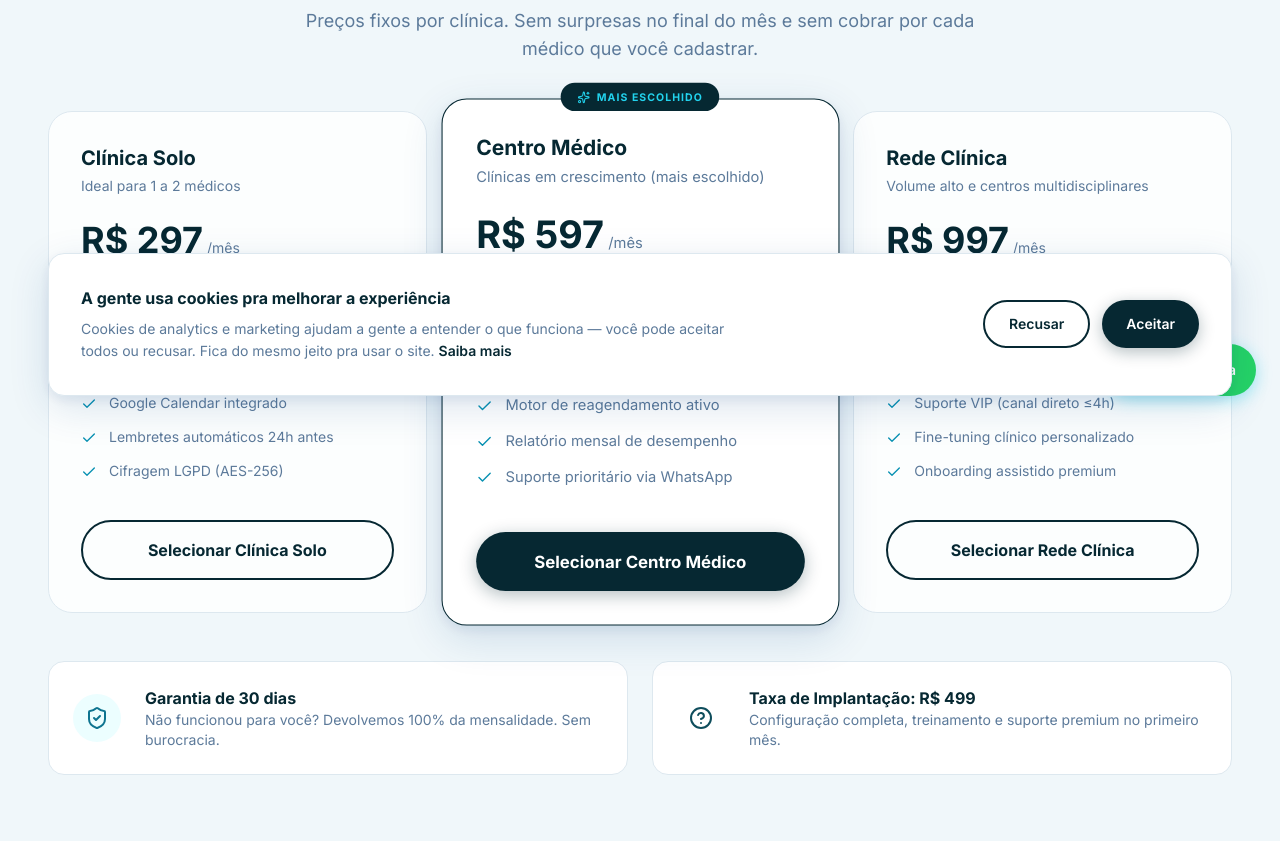
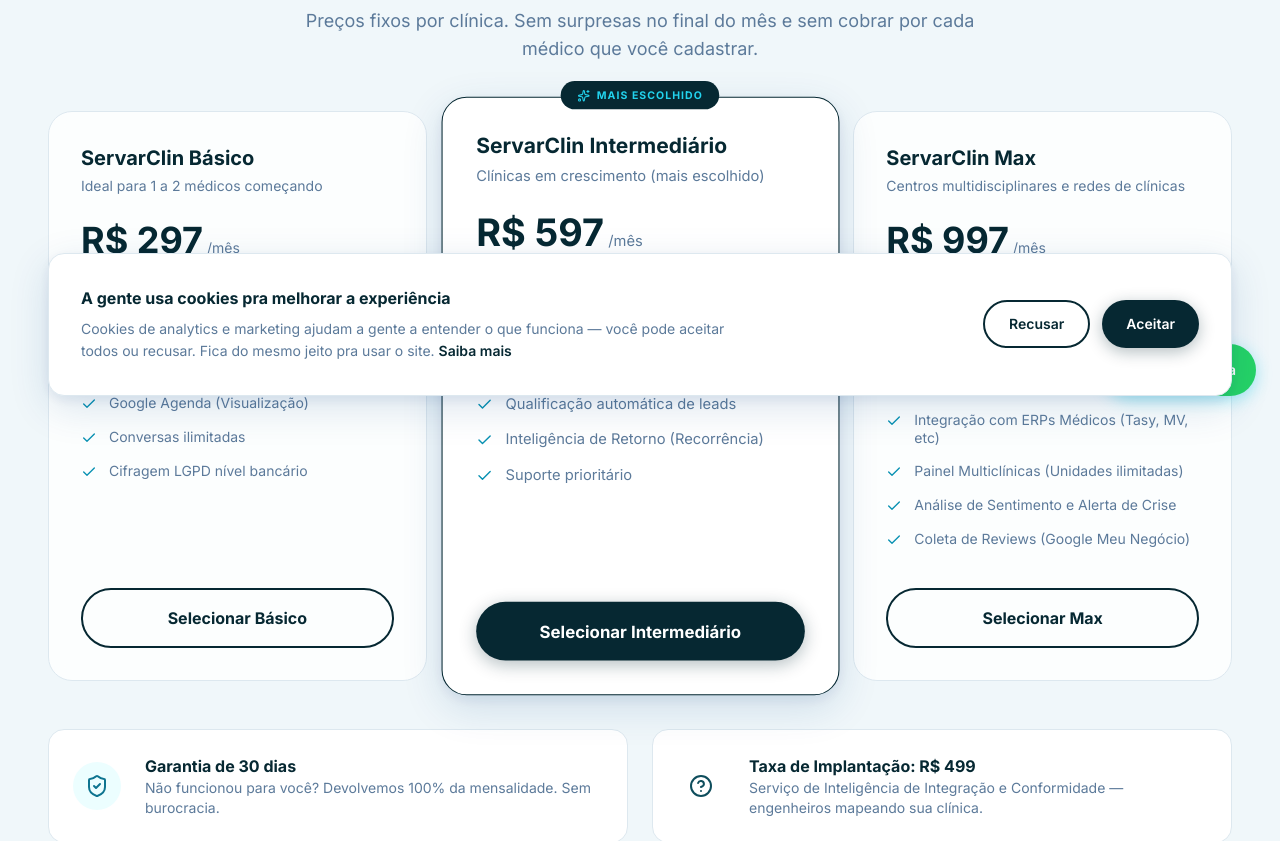
Before and after one commit to Dev-3rick/servarx-site, a Next.js app: page /compras in a window 1280 px wide. Shown: the part 380-1221 px from the top of the page. Built offline with nearby package versions, Linux system fonts and the light colour scheme.

Commit message:
feat: redefine pricing tiers (Basico, Intermediario, Max) with new specific features

```diff
--- a/src/app/(marketing)/compras/page.tsx
+++ b/src/app/(marketing)/compras/page.tsx
@@ -13,7 +13,7 @@
   Rocket,
 } from 'lucide-react';
 import { Reveal } from '@/components/motion/Reveal';
-import { SITE } from '@/lib/site';
+import { SITE, PRICING } from '@/lib/site';
 
 export const metadata: Metadata = {
   title: 'Planos e Preços — ServarClin',
@@ -23,73 +23,22 @@
 
 /* ─── Data ───────────────────────────────────────────────────────── */
 
-const PRICING_DATA = {
-  setup: 499,
-  tiers: [
-    {
-      slug: 'solo',
-      nome: 'Clínica Solo',
-      preco: 297,
-      publico: 'Ideal para 1 a 2 médicos',
-      features: [
-        'Atendimento 24h via WhatsApp',
-        'Até 200 agendamentos IA/mês',
-        '1 Número de WhatsApp dedicado',
-        'Google Calendar integrado',
-        'Lembretes automáticos 24h antes',
-        'Cifragem LGPD (AES-256)',
-      ],
-      destaque: false,
-    },
-    {
-      slug: 'centro-medico',
-      nome: 'Centro Médico',
-      preco: 597,
-      publico: 'Clínicas em crescimento (mais escolhido)',
-      features: [
-        'Tudo do Clínica Solo',
-        'Até 2.000 mensagens IA/mês',
-        'Gestão de até 10 profissionais',
-        'Motor de reagendamento ativo',
-        'Relatório mensal de desempenho',
-        'Suporte prioritário via WhatsApp',
-      ],
-      destaque: true,
-    },
-    {
-      slug: 'rede-clinica',
-      nome: 'Rede Clínica',
-      preco: 997,
-      publico: 'Volume alto e centros multidisciplinares',
-      features: [
-        'Tudo do Centro Médico',
-        'Até 10.000 mensagens IA/mês',
-        'Profissionais ilimitados',
-        'Suporte VIP (canal direto ≤4h)',
-        'Fine-tuning clínico personalizado',
-        'Onboarding assistido premium',
-      ],
-      destaque: false,
-    },
-  ],
-};
-
 const FAQ = [
+  {
+    q: 'Qual a diferença entre a integração do Google Agenda nos planos Básico e Intermediário?',
+    a: 'No plano Básico, a IA consegue ler sua agenda para informar horários disponíveis, mas o agendamento final deve ser feito manualmente por sua equipe. No Intermediário, a IA escreve diretamente na agenda, realizando o agendamento completo de ponta a ponta sem intervenção humana.',
+  },
+  {
+    q: 'Como funciona a interpretação de áudio no plano Intermediário?',
+    a: 'Muitos pacientes preferem mandar áudio no WhatsApp. No plano Intermediário, nossa IA transcreve e entende a intenção do áudio do paciente (ex: "quero marcar uma consulta para terça"), respondendo adequadamente e processando a solicitação.',
+  },
+  {
+    q: 'O que é a "Inteligência de Retorno"?',
+    a: 'É um sistema de fidelização automática. Se um paciente faz uma limpeza dental que precisa ser repetida a cada 6 meses, a IA monitora esse prazo e entra em contato automaticamente com o paciente 15 dias antes do prazo vencer para oferecer o agendamento do retorno.',
+  },
   {
     q: 'Preciso trocar meu número de WhatsApp?',
     a: 'Não. Você pode usar o número que sua clínica já tem hoje. A conexão é feita em 5 minutos via QR Code, exatamente como no WhatsApp Web.',
-  },
-  {
-    q: 'A IA pode dar diagnóstico médico errado?',
-    a: 'Nunca. O ServarClin tem um "Auditor de IA" que bloqueia qualquer tentativa de diagnóstico. Ela só responde dúvidas administrativas e agenda consultas seguindo as regras que você definir.',
-  },
-  {
-    q: 'Funciona com convênios?',
-    a: 'Sim. Você configura quais médicos atendem quais convênios e a IA filtra os horários corretamente durante a conversa com o paciente.',
-  },
-  {
-    q: 'Como funciona a integração com o Google Calendar?',
-    a: 'Cada profissional da sua clínica conecta seu Google Calendar. A IA lê a disponibilidade real em tempo real e, ao marcar a consulta, o horário aparece automaticamente no calendário do médico.',
   },
   {
     q: 'Os dados dos pacientes estão seguros?',
@@ -156,7 +105,7 @@
       {/* ── PRICING CARDS ────────────────────────────────────────── */}
       <section className="px-6 -mt-16 pb-24 lg:px-12 relative z-20">
         <div className="max-w-page-xl mx-auto grid md:grid-cols-3 gap-6">
-          {PRICING_DATA.tiers.map((tier, i) => (
+          {PRICING.tiers.map((tier, i) => (
             <Reveal key={tier.slug} variant="up" delay={i * 100}>
               <div
                 className={`h-full rounded-3xl border p-8 flex flex-col relative transition-all hover:shadow-large ${
@@ -194,7 +143,7 @@
                       : 'border-2 border-brand-teal-800 text-brand-teal-800 hover:bg-brand-teal-800 hover:text-white'
                   }`}
                 >
-                  Selecionar {tier.nome}
+                  Selecionar {tier.nome.replace('ServarClin ', '')}
                 </Link>
               </div>
             </Reveal>
@@ -220,8 +169,8 @@
                 <HelpCircle className="w-6 h-6" />
               </div>
               <div>
-                <h4 className="font-bold text-brand-teal-800">Taxa de Implantação: {formatBRL(PRICING_DATA.setup)}</h4>
-                <p className="text-sm text-brand-neutral-muted">Configuração completa, treinamento e suporte premium no primeiro mês.</p>
+                <h4 className="font-bold text-brand-teal-800">Taxa de Implantação: {formatBRL(PRICING.setup)}</h4>
+                <p className="text-sm text-brand-neutral-muted">{PRICING.setupNarrativa}.</p>
               </div>
             </div>
           </Reveal>
@@ -303,7 +252,7 @@
                 Ativar atendimento 24h
               </Link>
               <Link
-                href="https://wa.me/5531000000000"
+                href={`https://wa.me/${SITE.whatsapp}`}
                 target="_blank"
                 className="w-full sm:w-auto px-10 py-5 rounded-full border-2 border-white/30 text-white font-bold hover:bg-white/10 transition-all"
               >
--- a/src/app/(marketing)/produtos/servarclin/page.tsx
+++ b/src/app/(marketing)/produtos/servarclin/page.tsx
@@ -16,7 +16,7 @@
   ExternalLink,
 } from 'lucide-react';
 import { Reveal } from '@/components/motion/Reveal';
-import { SITE } from '@/lib/site';
+import { SITE, PRICING } from '@/lib/site';
 
 export const metadata: Metadata = {
   title: 'ServarClin — Secretária IA para Clínicas no WhatsApp',
@@ -74,33 +74,6 @@
     n: '03',
     title: 'Sua clínica nunca mais perde paciente',
     desc: 'O WhatsApp começa a atender sozinho 24h. Você monitora tudo pelo painel.',
-  },
-];
-
-const PLANS = [
-  {
-    slug: 'clinica-solo',
-    name: 'Clínica Solo',
-    price: 297,
-    desc: 'Ideal para 1 a 2 médicos começando a automatizar',
-    features: ['Até 2 profissionais', '200 consultas IA/mês', '1 número WhatsApp'],
-    highlight: false,
-  },
-  {
-    slug: 'centro-medico',
-    name: 'Centro Médico',
-    price: 597,
-    desc: 'Mais escolhido — clínicas multidisciplinares com agenda cheia',
-    features: ['Até 10 profissionais', '2.000 mensagens IA/mês', 'Google Calendar + lembretes'],
-    highlight: true,
-  },
-  {
-    slug: 'rede-clinica',
-    name: 'Rede Clínica',
-    price: 997,
-    desc: 'Volume alto + suporte prioritário',
-    features: ['Profissionais ilimitados', '10.000 mensagens IA/mês', 'Suporte ≤4h'],
-    highlight: false,
   },
 ];
 
@@ -327,25 +300,25 @@
           </Reveal>
 
           <div className="grid md:grid-cols-3 gap-5 mb-8">
-            {PLANS.map((p, i) => (
+            {PRICING.tiers.map((p, i) => (
               <Reveal key={p.slug} variant="up" delay={i * 100}>
                 <div
                   className={`rounded-2xl border p-8 flex flex-col relative ${
-                    p.highlight
+                    p.destaque
                       ? 'border-brand-teal-800 shadow-large lg:scale-[1.03] z-10 bg-white'
                       : 'border-brand-neutral-border bg-white'
                   }`}
                 >
-                  {p.highlight && (
+                  {p.destaque && (
                     <div className="absolute -top-3.5 left-1/2 -translate-x-1/2 px-4 py-1 rounded-full bg-brand-teal-800 text-brand-cyan-400 text-xs font-bold uppercase tracking-wider">
                       Mais escolhido
                     </div>
                   )}
-                  <h3 className="text-lg font-bold text-brand-teal-800 mb-1">{p.name}</h3>
-                  <p className="text-xs text-brand-neutral-muted mb-5">{p.desc}</p>
+                  <h3 className="text-lg font-bold text-brand-teal-800 mb-1">{p.nome}</h3>
+                  <p className="text-xs text-brand-neutral-muted mb-5">{p.publico}</p>
                   <div className="flex items-baseline gap-1 mb-6 pb-6 border-b border-brand-neutral-border">
                     <span className="text-4xl font-bold text-brand-teal-800">
-                      R$ {p.price}
+                      R$ {p.preco}
                     </span>
                     <span className="text-sm text-brand-neutral-muted">/mês</span>
                   </div>
@@ -360,12 +333,12 @@
                   <Link
                     href={`/contato?ref=servarclin-${p.slug}`}
                     className={`block text-center rounded-full px-6 py-3 font-semibold transition-all ${
-                      p.highlight
+                      p.destaque
                         ? 'bg-brand-teal-800 text-white hover:bg-brand-teal-700'
                         : 'border-2 border-brand-teal-800 text-brand-teal-800 hover:bg-brand-teal-800 hover:text-white'
                     }`}
                   >
-                    Falar sobre o {p.name}
+                    Selecionar {p.nome.replace('ServarClin ', '')}
                   </Link>
                 </div>
               </Reveal>
@@ -377,7 +350,7 @@
             <div className="text-center p-6 rounded-2xl border-2 border-brand-cyan-400 bg-brand-cyan-50 max-w-xl mx-auto">
               <p className="font-bold text-brand-teal-800 mb-1">🛡️ Garantia incondicional de 30 dias</p>
               <p className="text-sm text-brand-neutral-muted">
-                Não funcionou para sua clínica? Devolvemos 100% do valor. Sem perguntas, sem letrinha miúda.
+                Não funcionou para sua clínica? Devolvemos 100% do valor da mensalidade. Sem perguntas, sem letrinha miúda.
               </p>
             </div>
           </Reveal>
--- a/src/lib/site.ts
+++ b/src/lib/site.ts
@@ -88,57 +88,61 @@
   garantiaDias: 30,
   tiers: [
     {
-      slug: 'automa',
-      nome: 'ServarClin Automa',
-      preco: 349,
-      publico: 'Clínicas pequenas / iniciais',
-      medicosLimite: 3,
-      mensagensLimite: 1000,
+      slug: 'basico',
+      nome: 'ServarClin Básico',
+      preco: 297,
+      publico: 'Ideal para 1 a 2 médicos começando',
+      medicosLimite: 2,
+      mensagensLimite: 999999, // Ilimitado
       features: [
-        'WhatsApp 24h com IA',
-        'Agendamento e cancelamento',
-        'Confirmação automática de consulta',
-        'Histórico do paciente',
+        'Atendimento 24h via chatbot (texto)',
+        'Lembretes automáticos 24h antes',
+        '1 número de WhatsApp dedicado',
+        'Google Agenda (Visualização)',
+        'Conversas ilimitadas',
         'Cifragem LGPD nível bancário',
       ],
       destaque: false,
     },
     {
-      slug: 'inteligencia',
-      nome: 'ServarClin Inteligência',
-      preco: 599,
-      publico: 'Clínicas em crescimento',
-      medicosLimite: 6,
-      mensagensLimite: 3000,
+      slug: 'intermediario',
+      nome: 'ServarClin Intermediário',
+      preco: 597,
+      publico: 'Clínicas em crescimento (mais escolhido)',
+      medicosLimite: 10,
+      mensagensLimite: 999999, // Ilimitado
       features: [
-        'Tudo do Automa',
-        'Motor de reagendamento ativo',
-        'Relatório de resgate de pacientes',
-        'Campanhas pós-consulta',
+        'Tudo do Básico',
+        'Atendimento 24h com ÁUDIO',
+        'Agendamento automático no Google',
+        'Qualificação automática de leads',
+        'Inteligência de Retorno (Recorrência)',
         'Suporte prioritário',
       ],
       destaque: true,
     },
     {
-      slug: 'scale',
-      nome: 'ServarClin Scale',
-      preco: 947,
-      publico: 'Centros multidisciplinares consolidados',
-      medicosLimite: 10,
-      mensagensLimite: 7000,
+      slug: 'personalizado',
+      nome: 'ServarClin Max',
+      preco: 997,
+      publico: 'Centros multidisciplinares e redes de clínicas',
+      medicosLimite: 99, // Ilimitado
+      mensagensLimite: 999999, // Ilimitado
       features: [
-        'Tudo do Inteligência',
-        'Suporte VIP via WhatsApp (equipe direta)',
-        'Fine-tuning clínico contínuo',
-        'Integração com sistema legado',
-        'Onboarding assistido premium',
+        'Tudo do Intermediário',
+        'Agente de Voz IA (Confirmação via ligação)',
+        'Gestão de Lista de Espera Automática',
+        'Integração com ERPs Médicos (Tasy, MV, etc)',
+        'Painel Multiclínicas (Unidades ilimitadas)',
+        'Análise de Sentimento e Alerta de Crise',
+        'Coleta de Reviews (Google Meu Negócio)',
       ],
       destaque: false,
     },
   ],
   addons: [
-    { nome: 'Pacote Volume', preco: 90, descricao: 'a cada 1.000 mensagens IA adicionais' },
     { nome: 'Cadeira Extra', preco: 80, descricao: 'por médico extra além do limite do tier' },
+    { nome: 'Minutos de Voz', preco: 0.50, descricao: 'por minuto de ligação da IA de voz' },
   ],
 } as const;
 
```
